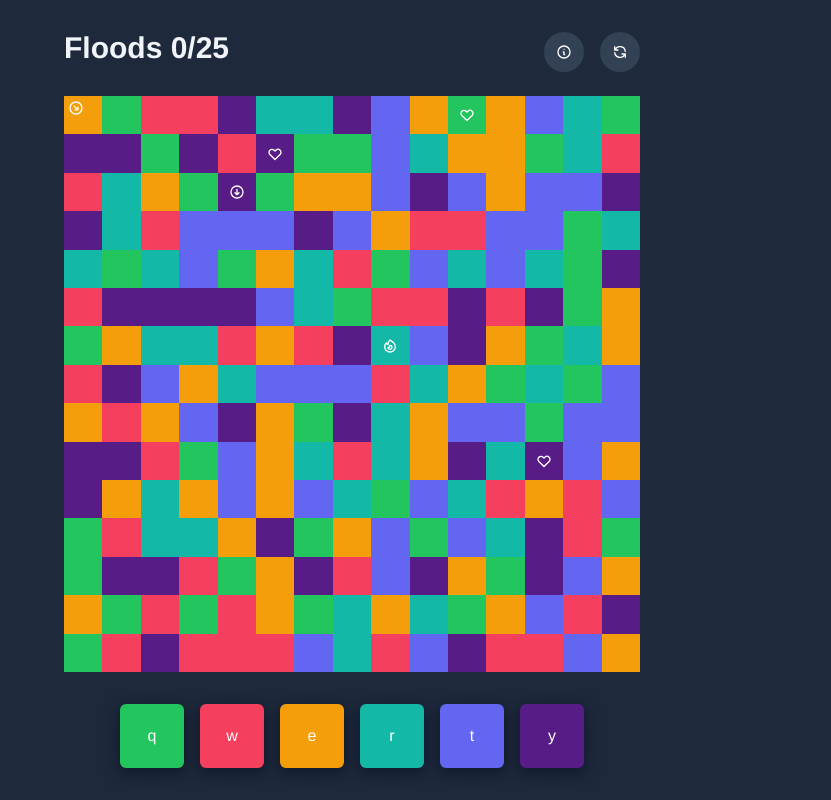
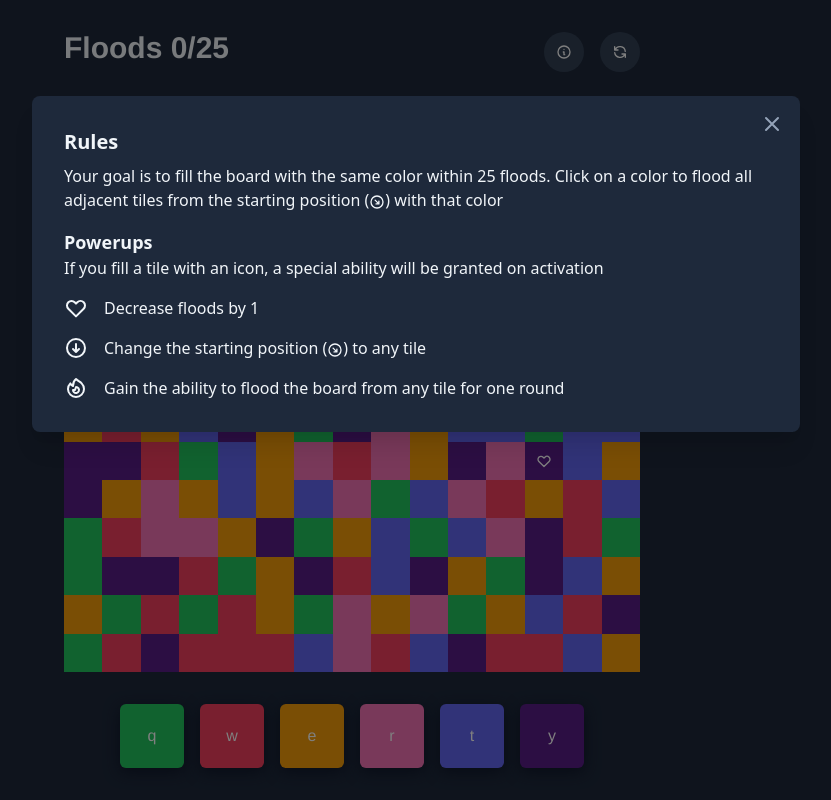
Before and after one commit to jonakirke94/flood-it, a Vue app: page / in a window 1280 px wide. Shown: the whole page, without its empty margins (224-1055 px from the left). Built offline with nearby package versions, Linux system fonts and the light colour scheme.

Commit message:
updated color scheme and preopening rules

```diff
--- a/src/assets/animations.css
+++ b/src/assets/animations.css
@@ -50,19 +50,19 @@
 	}
   }
 
-  .box-teal {
-	animation: Box-fade-Teal var(--animation-duration) var(--animation-easing);
+  .box-pink {
+	animation: Box-fade-Pink var(--animation-duration) var(--animation-easing);
   }
 
-  @keyframes Box-fade-Teal {
+  @keyframes Box-fade-Pink {
 	0% {
-	  @apply bg-teal-300;
+	  @apply bg-pink-200;
 	}
 	50% {
-	  @apply bg-teal-400;
+	  @apply bg-pink-300;
 	}
 	100% {
-	  @apply bg-teal-500;
+	  @apply bg-pink-400;
 	}
   }
 
--- a/src/components/FloodButtonList.vue
+++ b/src/components/FloodButtonList.vue
@@ -9,7 +9,7 @@
       <base-button class="bg-green-500" @click="$emit('fill-pressed', 'GREEN')">q</base-button>
       <base-button class="bg-red-500" @click="$emit('fill-pressed', 'RED')">w</base-button>
       <base-button class="bg-yellow-500" @click="$emit('fill-pressed', 'YELLOW')">e</base-button>
-      <base-button class="bg-teal-500" @click="$emit('fill-pressed', 'TEAL')">r</base-button>
+      <base-button class="bg-pink-400" @click="$emit('fill-pressed', 'PINK')">r</base-button>
       <base-button class="bg-indigo-500" @click="$emit('fill-pressed', 'INDIGO')">t</base-button>
       <base-button class="bg-purple-900" @click="$emit('fill-pressed', 'PURPLE')">y</base-button>
     </div>
@@ -41,7 +41,7 @@ export default {
       { key: 'q', fn: () => emit('fill-pressed', 'GREEN') },
       { key: 'w', fn: () => emit('fill-pressed', 'RED') },
       { key: 'e', fn: () => emit('fill-pressed', 'YELLOW') },
-      { key: 'r', fn: () => emit('fill-pressed', 'TEAL') },
+      { key: 'r', fn: () => emit('fill-pressed', 'PINK') },
       { key: 't', fn: () => emit('fill-pressed', 'INDIGO') },
       { key: 'y', fn: () => emit('fill-pressed', 'PURPLE') },
     ]);
--- a/src/components/GameHeader.vue
+++ b/src/components/GameHeader.vue
@@ -87,7 +87,7 @@ export default {
   },
   emits: ['reset'],
   setup() {
-    let showInfo = ref(false);
+    let showInfo = ref(true);
 
     return {
       showInfo,
--- a/src/components/ModalDialog.vue
+++ b/src/components/ModalDialog.vue
@@ -57,7 +57,7 @@ export default {
   },
   emits: ['close'],
   setup(props, { emit }) {
-    const showModal = ref(false);
+    const showModal = ref(true);
     const modal = ref(null);
     const { onClickOutside } = useClickOutside();
 
--- a/src/util/options.js
+++ b/src/util/options.js
@@ -3,7 +3,7 @@ const colors = new Map();
 colors.set('GREEN', 'bg-green-500');
 colors.set('RED', 'bg-red-500');
 colors.set('YELLOW', 'bg-yellow-500');
-colors.set('TEAL', 'bg-teal-500');
+colors.set('PINK', 'bg-pink-400');
 colors.set('INDIGO', 'bg-indigo-500');
 colors.set('PURPLE', 'bg-purple-900');
 
@@ -12,7 +12,7 @@ const animations = new Map();
 animations.set('GREEN', 'box-green');
 animations.set('RED', 'box-red');
 animations.set('YELLOW', 'box-yellow');
-animations.set('TEAL', 'box-teal');
+animations.set('PINK', 'box-pink');
 animations.set('INDIGO', 'box-indigo');
 animations.set('PURPLE', 'box-purple');
 
--- a/tailwind.config.js
+++ b/tailwind.config.js
@@ -25,7 +25,6 @@ module.exports = {
 			yellow: colors.amber,
 			orange: colors.orange,
 			green: colors.green,
-			teal: colors.teal,
 			blue: colors.blue,
 			pink: colors.pink,
 			purple: colors.purple,
```
